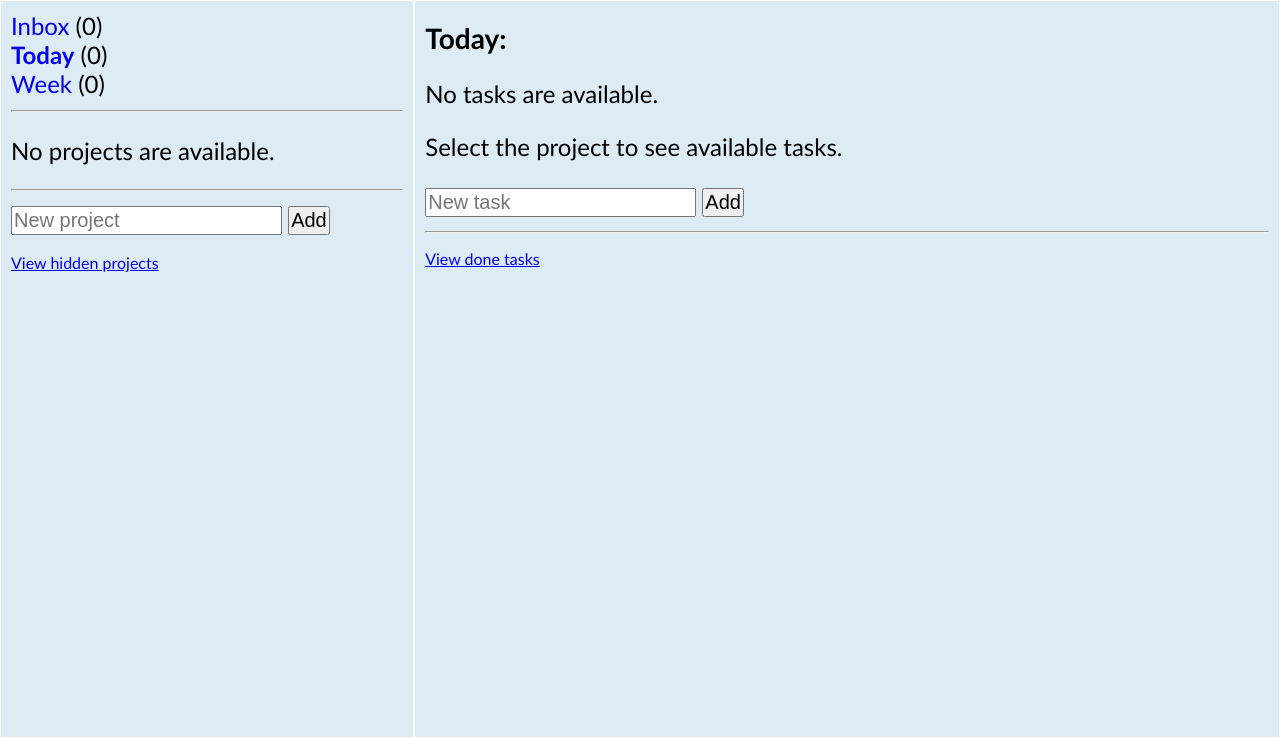
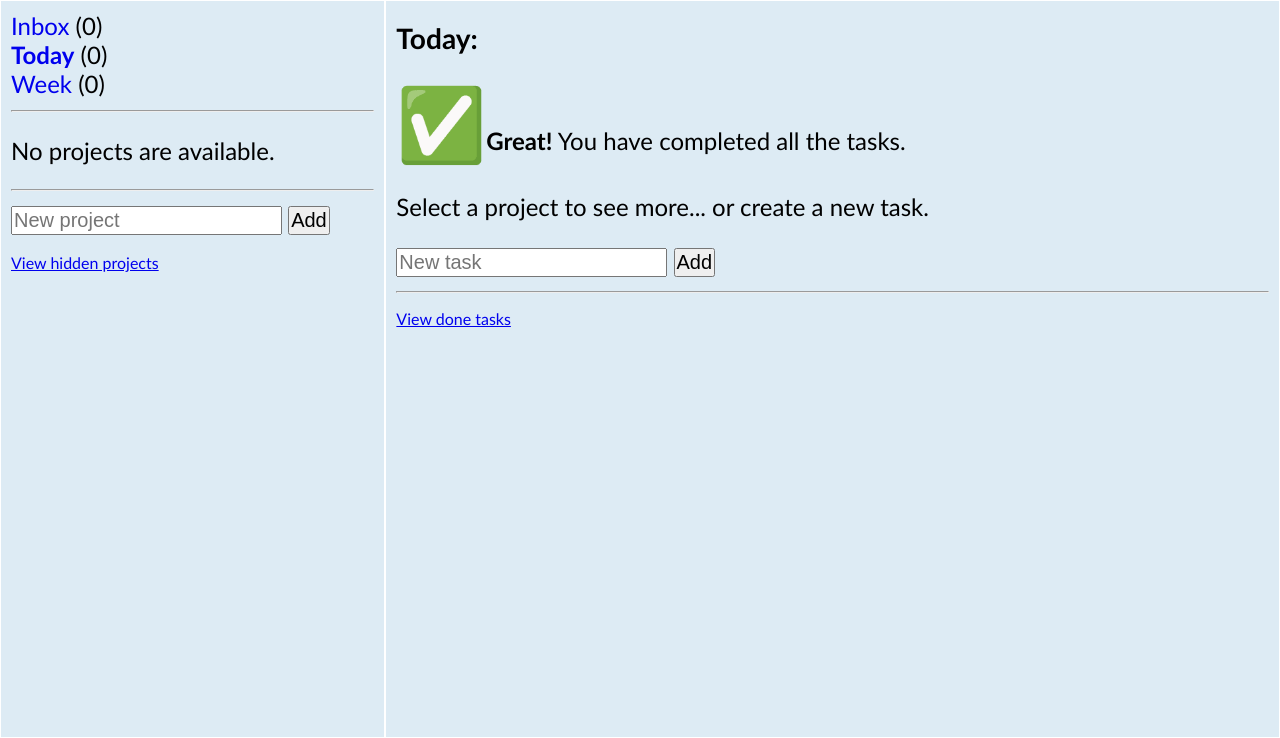
Before and after one commit to ptaiga/organizer, a Django app: page /organizer/ in a window 1280 px wide. Shown: the part 62-800 px from the top of the page. Run offline with Django 3.2, Linux system fonts and the light colour scheme; data that the repository does not hold is empty.

Commit message:
Add the big check mark into empty Today and Week

```diff
--- a/organizer/templates/organizer/index.html
+++ b/organizer/templates/organizer/index.html
@@ -117,8 +117,9 @@
                 </form>
 
             {% else %}
-                <p>No tasks are available.</p>
-                <p>Select the project to see available tasks.</p>
+                <p><span style="font-size: 72px;">&#9989;</span><b>Great!</b> You have completed all the tasks.</p>
+                <p>Select a project to see more... or create a new task.</p>
+
             {% endif%}
 
             <form action="{% url 'organizer:tasks_add' %}" method="post">
```
Also changed, not shown: README.md.
